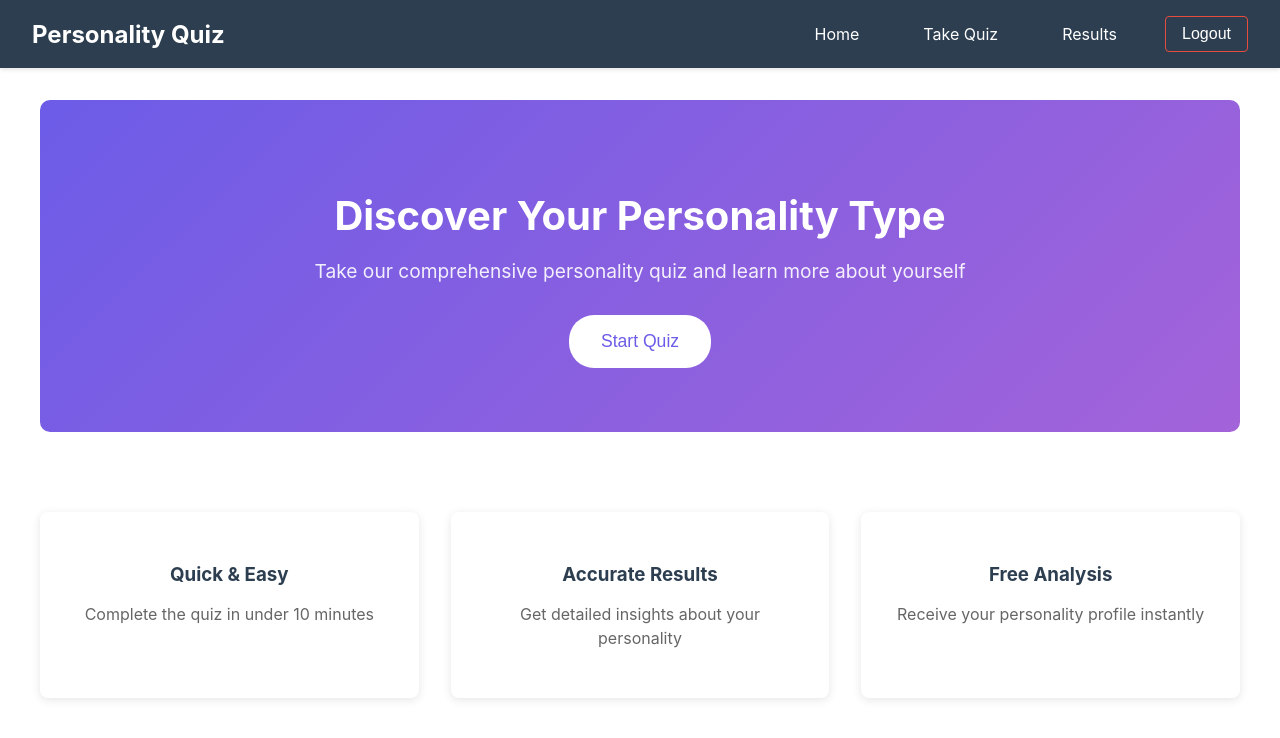
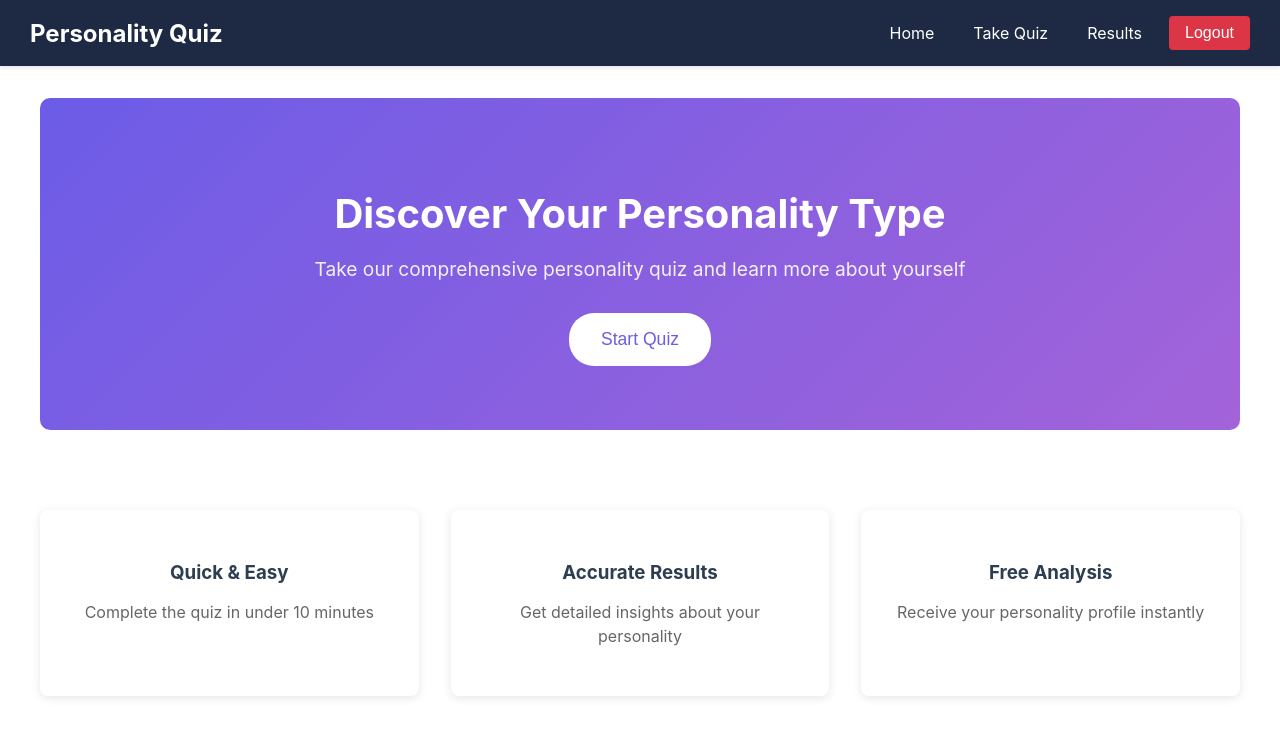
Before and after one commit to Rambo3832/Personality_quiz, a React (Create React App) app in the folder frontend/: page / in a window 1280 px wide. Shown: the top 738 px of the page. Built offline with nearby package versions, Linux system fonts and the light colour scheme; no server answers; sample sign-in values are in the browser's storage.

Commit message:
changes in navbar and popup window settings

```diff
--- a/frontend/src/App.js
+++ b/frontend/src/App.js
@@ -38,6 +38,17 @@ function App() {
       <div className="App">
         <Navbar />
         <Routes>
+          <Route
+            path="/login"
+            key="login"
+            element={<Navigate to="/" />}
+          />
+          <Route
+            path="/signup"
+            key="signup"
+            element={<Navigate to="/" />}
+          />
+
           <Route
             path="/"
             key="home"
--- a/frontend/src/components/Navbar.css
+++ b/frontend/src/components/Navbar.css
@@ -1,82 +1,71 @@
+
 .navbar {
   display: flex;
   justify-content: space-between;
   align-items: center;
-  padding: 1rem 2rem;
-  background-color: #2c3e50;
+  padding: 15px 30px;
+  background-color: #1e2a44; /* Darker background to match image */
   color: white;
-  box-shadow: 0 2px 4px rgba(0,0,0,0.1);
+  box-shadow: 0 2px 4px rgba(0, 0, 0, 0.1);
 }
 
-.navbar-brand {
-  font-size: 1.5rem;
+.navbar-brand .navbar-logo {
+  color: white;
+  font-size: 24px;
   font-weight: bold;
-}
-
-.navbar-logo {
-  color: white;
   text-decoration: none;
-  transition: color 0.3s ease;
-}
-
-.navbar-logo:hover {
-  color: #3498db;
 }
 
 .navbar-menu {
   display: flex;
-  gap: 2rem;
   align-items: center;
+  gap: 15px; /* Reduced gap for tighter spacing */
 }
 
 .nav-item {
   color: white;
   text-decoration: none;
-  padding: 0.5rem 1rem;
-  border-radius: 4px;
-  transition: background-color 0.3s ease;
+  font-size: 16px;
+  padding: 8px 12px; /* Added padding for better click area */
+  transition: color 0.3s, background-color 0.3s;
 }
 
 .nav-item:hover {
-  background-color: #34495e;
-  color: #3498db;
+  color: #e0e0e0;
+  background-color: rgba(255, 255, 255, 0.1); /* Subtle hover effect */
 }
 
 .logout-btn {
-  background: none;
-  border: 1px solid #e74c3c;
+  padding: 8px 16px;
+  border: none;
+  border-radius: 4px;
   cursor: pointer;
-  font-size: 1rem;
+  font-size: 16px;
+  background-color: #dc3545;
+  color: white;
+  transition: background-color 0.3s;
 }
 
 .logout-btn:hover {
-  background-color: #e74c3c;
-  color: white;
+  background-color: #c82333;
 }
 
-.google-btn {
-  background-color: #4285f4;
-  border: none;
-  color: white;
-  cursor: pointer;
-  font-size: 1rem;
-  transition: background-color 0.3s ease;
-}
-
-.google-btn:hover {
-  background-color: #357abd;
-}
-
-@media (max-width: 768px) {
+/* Responsive design */
+@media (max-width: 600px) {
   .navbar {
     flex-direction: column;
-    padding: 1rem;
+    gap: 10px;
   }
 
   .navbar-menu {
-    margin-top: 1rem;
-    gap: 1rem;
-    flex-wrap: wrap;
-    justify-content: center;
+    flex-direction: column;
+    gap: 10px;
+  }
+  .navbar-logo:hover {
+    color: #e0e0e0;
+  }
+  .nav-item, .logout-btn {
+    width: 100%;
+    text-align: center;
   }
 }
--- a/frontend/src/components/Navbar.js
+++ b/frontend/src/components/Navbar.js
@@ -1,20 +1,12 @@
+
 import React from "react";
 import { Link, useNavigate } from "react-router-dom";
-import { signOut, signInWithPopup } from "firebase/auth";
-import { auth, googleProvider } from "../firebase";
+import { signOut } from "firebase/auth";
+import { auth } from "../firebase";
 import "./Navbar.css";
 
 const Navbar = () => {
   const navigate = useNavigate();
-
-  const handleGoogleSignIn = async () => {
-    try {
-      await signInWithPopup(auth, googleProvider);
-      navigate("/");
-    } catch (error) {
-      console.error("Error signing in with Google:", error);
-    }
-  };
 
   const handleLogout = async () => {
     try {
@@ -33,6 +25,8 @@ const Navbar = () => {
         </Link>
       </div>
       <div className="navbar-menu">
+        {auth.currentUser ? (
+          <>
             <Link to="/" className="nav-item">
               Home
             </Link>
@@ -42,26 +36,11 @@ const Navbar = () => {
             <Link to="/results" className="nav-item">
               Results
             </Link>
-        {auth.currentUser ? (
             <button onClick={handleLogout} className="nav-item logout-btn">
               Logout
             </button>
-        ) : (
-          <>
-            <Link to="/login" className="nav-item">
-              Login
-            </Link>
-            <Link to="/signup" className="nav-item">
-              Sign Up
-            </Link>
-            <button
-              onClick={handleGoogleSignIn}
-              className="nav-item google-btn"
-            >
-              Sign in with Google
-            </button>
           </>
-        )}
+        ) : null}
       </div>
     </nav>
   );
```
Lines whose indentation alone changed are shown as unchanged.
